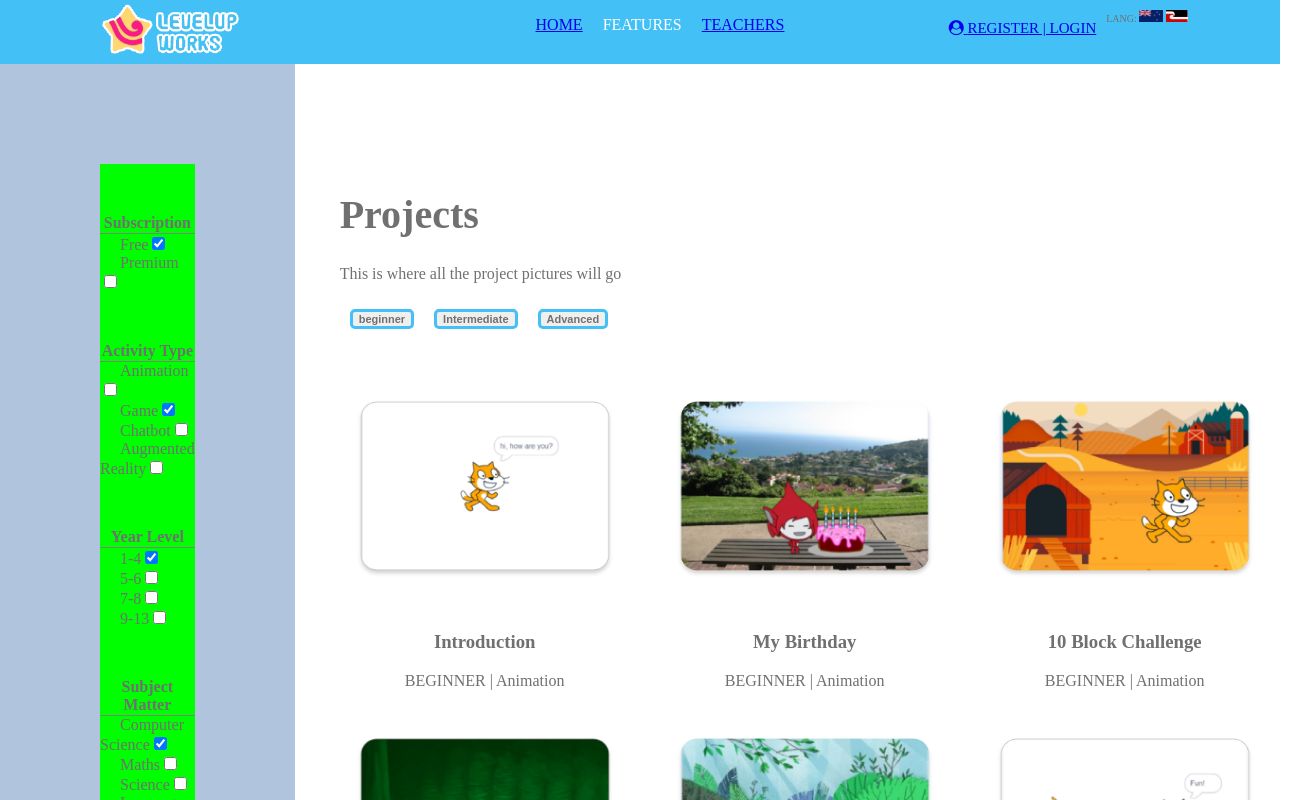
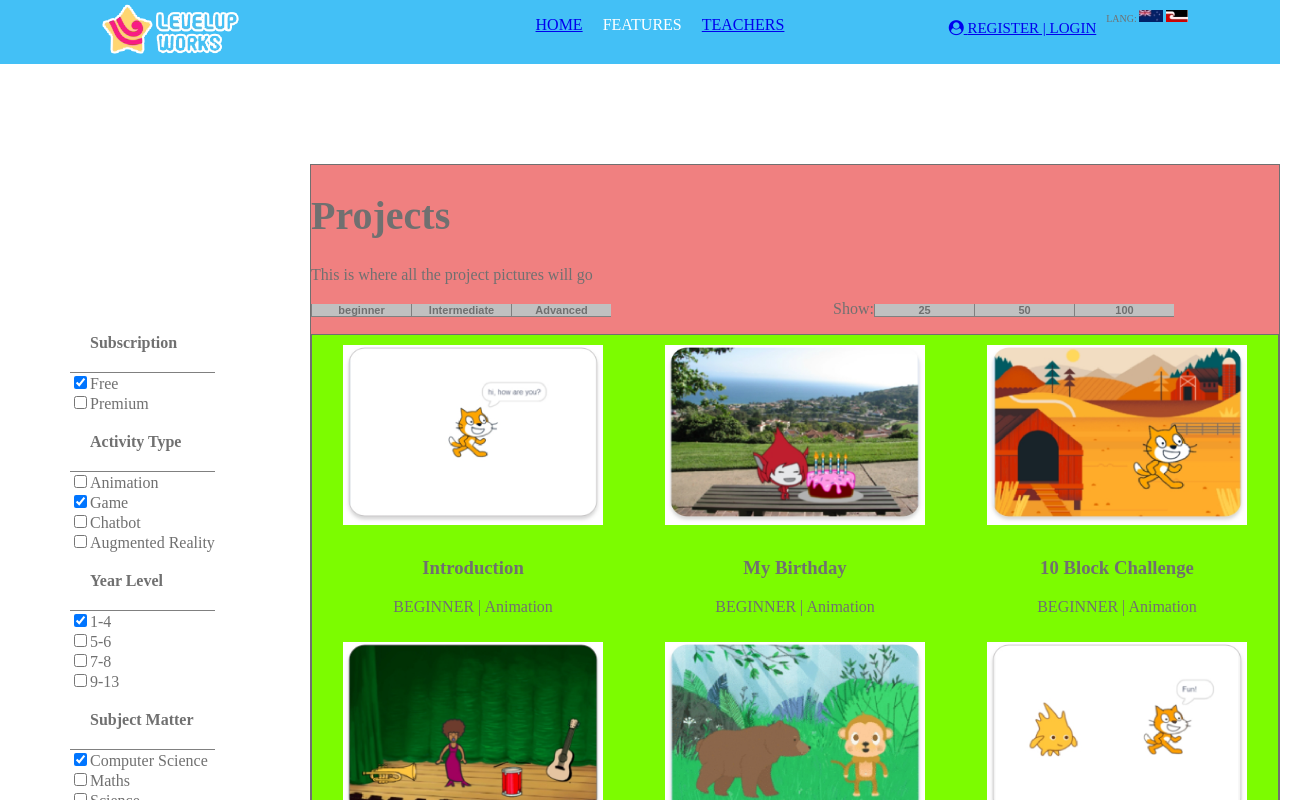
Before and after one commit to joechamberlain1/missionxteamzero-1, a React (Create React App) app: page /StudentProjectLib in a window 1280 px wide. Shown: the top 800 px of the page, 1315 px wide, since content can reach past the window. Built offline with nearby package versions, Linux system fonts and the light colour scheme.

Commit message:
updated side bar

```diff
--- a/src/CSS/StudentProjectLib.css
+++ b/src/CSS/StudentProjectLib.css
@@ -1,4 +1,6 @@
 .MainPage{
+    margin: 0px;
+    padding:0px;
     display: grid;
     grid-template-areas:
     'sidebar header header header header header'
@@ -10,22 +12,22 @@
 .ProjectContainer{
     margin-top: 100px;
     grid-area: header;
-    /* border: 1px solid;
-    background-color: lightcoral; */
+    border: 1px solid;
+    background-color: lightcoral;
 }
 
 .ProjectLibText{
-    margin-left: 45px;
-
+    /* margin-left: 45px;
+    width: 100%; */
 }
 
  .ProjectGallery{
-     /* border: 1px solid;
-     background-color: lawngreen; */
+     border: 1px solid;
+     background-color: lawngreen;
      display: grid;
      grid-template-columns: auto auto auto;
-     margin: 20px;
-     padding: 10px;
+     margin: 50px 0px 50px 0px;
+     padding: 0px;
      text-align: center;
      grid-area: gallery;
  }
@@ -34,42 +36,60 @@
 
     height: 180px;
     width: 260px;
-    margin: 10px;
-    padding: 20px;
+    margin: 0px;
+    padding: 10px;
     /* border: 1px solid;
     background-color: red; */
 
+}
+
+
+.LeftButtonContainer{
+    /* background-color: hotpink; */
+    float: left;
+}
+
+.ProjectButton{
+
+    margin: 0px;
+    padding: 0px;
+    border-radius: 0px;
+    border: 0;
+    border-left: 1px solid grey;
+    border-bottom: solid 1px grey;
+    width: 100px;
+    background-color: silver;
+}
+
+.RightButtonContainer{
+    float: right;
+    margin-right: 105px; /* lines the button up with the end picture of the gallery*/
+    /* background-color: hotpink; */
 }
 
 .ProjectSideBar{
 
     grid-area: sidebar;
     display: block;
-    background-color: lightsteelblue;
-
+    /* background-color: lightsteelblue; */
+    margin-top: 100px;
+    text-align: left;
 
 }
 
 .TableHeader{
-    background-color: lime;
-    margin: 100px;
-    padding: 0px;
+    /* background-color: lime; */
+    margin: 100px 20px;
+    padding: 50px;
     grid-template-areas: auto;
 
 }
 
-.ProjectSideBar th{
+.TableHeader th{
     border-bottom: 1px solid grey;
-    margin-bottom: 20px;
-    padding-top:50px;
+    padding: 20px;
 }
 
-label{
-    margin: 20px;
+.checkbox{
+    /* margin-right: 10px; */
 }
-
-difficultyButton{
-    float: left;
-    margin: 0px;
-    padding: 0px;
-}
--- a/src/Components/Login.js
+++ b/src/Components/Login.js
@@ -15,7 +15,7 @@ function LogIn() {
         <img src={students} className="FormPic" alt="Students" />
         <p>Students</p>
         {/* these a tags will be changed to Link once we have added in the newer pages */}
-        <a href='#'>Log In</a> <Link to='/SignUp'>Sign Up</Link>
+        <Link to='/LogIn'>Log In</Link> <Link to='/SignUp'>Sign Up</Link>
         <div className='UserInput'>
           <div className ='LogInput'>
           <input placeholder='Email Address'></input>
@@ -30,7 +30,7 @@ function LogIn() {
         <img src={teachers} className="FormPic" alt="Teacher" />
         <p>Teachers</p>
         {/* these a tags will be changed to Link once we have added in the newer pages */}
-        <a href='#'>Log In</a> <Link to='/SignUp'>Sign Up</Link>
+        <Link to='/LogIn'>Log In</Link> <Link to='/SignUp'>Sign Up</Link>
         <div className='UserInput'>
         <div className ='LogInput'>
           <input type='email' required placeholder='Email Address'></input>
--- a/src/Components/StudentProjectLib.js
+++ b/src/Components/StudentProjectLib.js
@@ -7,7 +7,7 @@ import project3 from '../img/Project -3@2x.jpg';
 import project4 from '../img/Project -4@2x.jpg';
 import project5 from '../img/Project -5@2x.jpg';
 import project6 from '../img/Project -6@2x.jpg';
-import { Link } from 'react-router-dom';
+// import { Link } from 'react-router-dom';
 
 
 function StudentProjectLib() {
@@ -16,22 +16,22 @@ function StudentProjectLib() {
             <Nav />
             <div className='MainPage'>
 
-                 <div className='ProjectSideBar'> {/*sidebar container */}
+                <div className='ProjectSideBar'> {/*sidebar container */}
 
                     <div className="TableHeader">
                         <tr>
                             <th>Subscription</th>
                         </tr>
                         <tr>
-                            <label class="checkbox">Free
+                            <label className="checkbox">
                                     <input type='checkbox' checked='checked' />
-                                <span class='checkmark'></span>
+                                <span className='checkmark'>Free</span>
                             </label>
                         </tr>
                         <tr>
-                            <label class="checkbox">Premium
+                            <label className="checkbox">
                                     <input type='checkbox' />
-                                <span class='checkmark'></span>
+                                <span  className='checkmark'>Premium</span>
                             </label>
                         </tr>
 
@@ -39,27 +39,27 @@ function StudentProjectLib() {
                             <th>Activity Type</th>
                         </tr>
                         <tr>
-                            <label>Animation
+                            <label className="checkbox">
                                     <input type='checkbox' />
-                                <span class='checkmark'></span>
+                                <span  className='checkmark'>Animation</span>
                             </label>
                         </tr>
                         <tr>
-                            <label>Game
+                            <label className="checkbox">
                                     <input type='checkbox' checked='checked' />
-                                <span class='checkmark'></span>
+                                <span  className='checkmark'>Game</span>
                             </label>
                         </tr>
                         <tr>
-                            <label>Chatbot
+                            <label className="checkbox">
                                     <input type='checkbox' />
-                                <span class='checkmark'></span>
+                                <span className='checkmark'>Chatbot</span>
                             </label>
                         </tr>
                         <tr>
-                            <label>Augmented Reality
+                            <label className="checkbox">
                                     <input type='checkbox' />
-                                <span class='checkmark'></span>
+                                <span className='checkmark'>Augmented Reality</span>
                             </label>
                         </tr>
 
@@ -67,27 +67,27 @@ function StudentProjectLib() {
                             <th>Year Level</th>
                         </tr>
                         <tr>
-                            <label>1-4
+                            <label className="checkbox">
                                     <input type='checkbox' checked='checked' />
-                                <span class='checkmark'></span>
+                                <span className='checkmark'>1-4</span>
                             </label>
                         </tr>
                         <tr>
-                            <label>5-6
+                            <label className="checkbox">
                                     <input type='checkbox' />
-                                <span class='checkmark'></span>
+                                <span className='checkmark'>5-6</span>
                             </label>
                         </tr>
                         <tr>
-                            <label>7-8
+                            <label className="checkbox">
                                     <input type='checkbox' />
-                                <span class='checkmark'></span>
+                                <span className='checkmark'>7-8</span>
                             </label>
                         </tr>
                         <tr>
-                            <label>9-13
+                            <label className="checkbox">
                                     <input type='checkbox' />
-                                <span class='checkmark'></span>
+                                <span className='checkmark'>9-13</span>
                             </label>
                         </tr>
 
@@ -95,39 +95,39 @@ function StudentProjectLib() {
                             <th>Subject Matter</th>
                         </tr>
                         <tr>
-                            <label>Computer Science
+                            <label className="checkbox">
                                     <input type='checkbox' checked='checked' />
-                                <span class='checkmark'></span>
+                                <span className='checkmark'>Computer Science</span>
                             </label>
                         </tr>
                         <tr>
-                            <label>Maths
+                            <label className="checkbox">
                                     <input type='checkbox' />
-                                <span class='checkmark'></span>
+                                <span className='checkmark'>Maths</span>
                             </label>
                         </tr>
                         <tr>
-                            <label>Science
+                            <label className="checkbox">
                                     <input type='checkbox' />
-                                <span class='checkmark'></span>
+                                <span className='checkmark'>Science</span>
                             </label>
                         </tr>
                         <tr>
-                            <label>Language
+                            <label className="checkbox">
                                     <input type='checkbox' />
-                                <span class='checkmark'></span>
+                                <span className='checkmark'>Language</span>
                             </label>
                         </tr>
                         <tr>
-                            <label>Art
+                            <label className="checkbox">
                                     <input type='checkbox' />
-                                <span class='checkmark'></span>
+                                <span className='checkmark'>Art</span>
                             </label>
                         </tr>
                         <tr>
-                            <label>Music
+                            <label className="checkbox">
                                     <input type='checkbox' />
-                                <span class='checkmark'></span>
+                                <span claclassNamess='checkmark'>Music</span>
                             </label>
                         </tr>
 
@@ -136,9 +136,23 @@ function StudentProjectLib() {
                 <div className='ProjectContainer'>
 
                     <div className='ProjectLibText'>
+
                         <h1>Projects</h1>
                         <p>This is where all the project pictures will go</p>
-                        <button className = "difficultyButton">beginner</button><button className = "difficultyButton">Intermediate</button><button className = "difficultyButton">Advanced</button>
+
+                        <div className='LeftButtonContainer'>
+                            <button className="ProjectButton">beginner</button>
+                            <button className="ProjectButton">Intermediate</button>
+                            <button className="ProjectButton">Advanced</button>
+                        </div>
+
+                        <div className='RightButtonContainer'>
+                            Show:
+                            <button className="ProjectButton">25</button>
+                            <button className="ProjectButton">50</button>
+                            <button className="ProjectButton">100</button>
+                        </div>
+
                     </div>
                     <div className="ProjectGallery">
                         <div className='ProjectPic1'>
```
